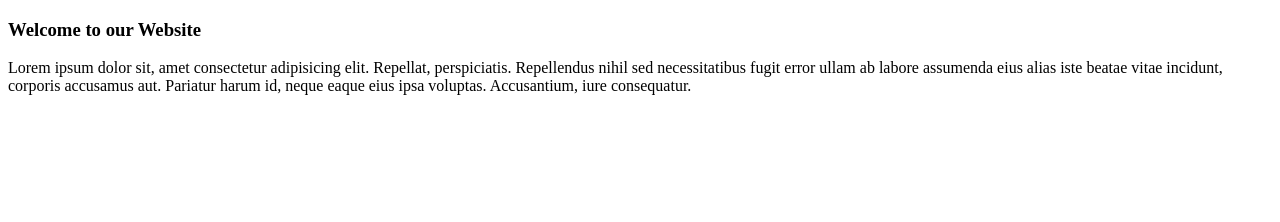
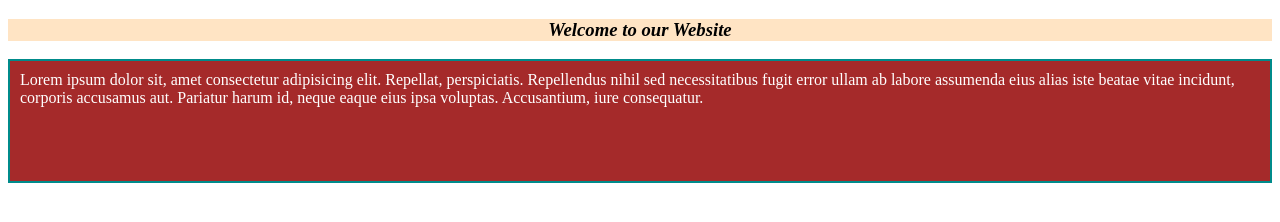
Before and after one commit to Jony2697/my-second-website, a plain HTML site: page index.html in a window 1280 px wide. Drawn offline with Linux system fonts and the light colour scheme.

Commit message:
add some color

```diff
--- a/index.html
+++ b/index.html
@@ -4,6 +4,7 @@
     <meta charset="UTF-8">
     <meta name="viewport" content="width=device-width, initial-scale=1.0">
     <title>My second website</title>
+    <link rel="stylesheet" href="style.css">
 </head>
 <body>
     <div>
--- /dev/null
+++ b/style.css
@@ -0,0 +1,13 @@
+h3{
+    background-color: bisque;
+    text-align: center;
+    text-decoration: dashed;
+    font-style: italic;
+}
+p{
+   background-color: brown;
+   color: white;
+   border: 2px solid darkcyan;
+   padding: 10px;
+   height: 100px;
+}
```
